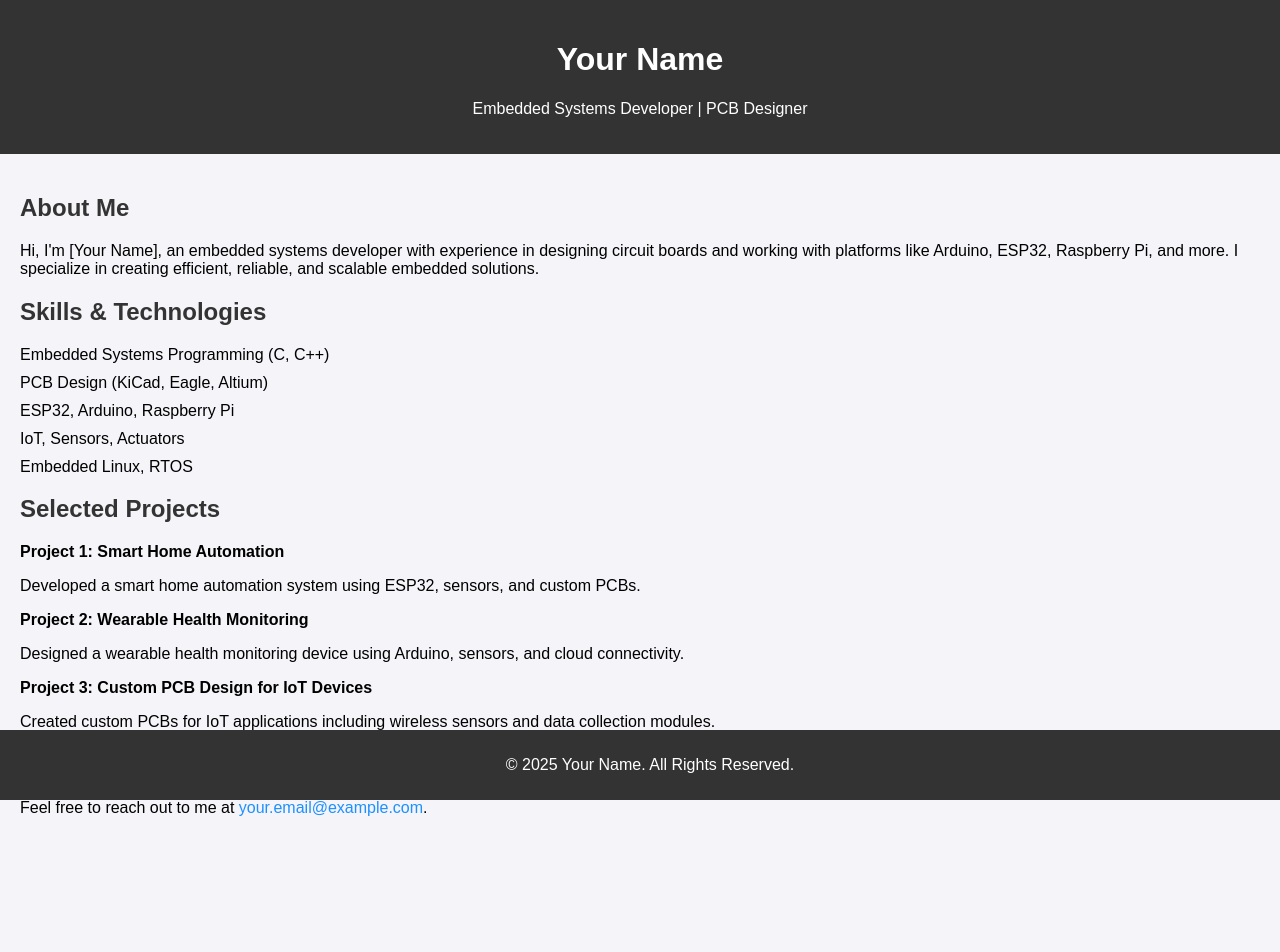
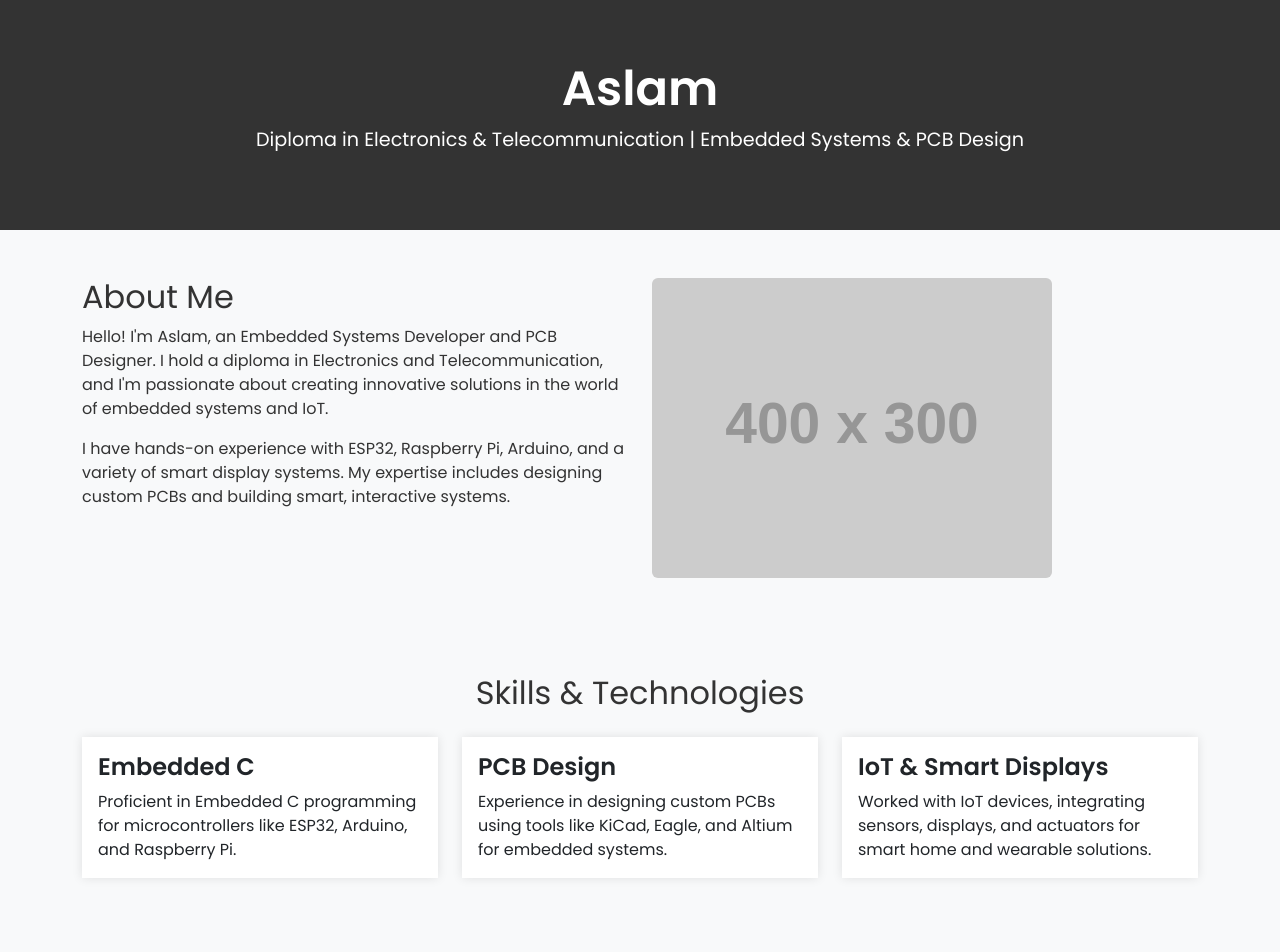
Before and after one commit to aslamEmbedded/portfolio, a plain HTML site: page index.html in a window 1280 px wide. Shown: the top 952 px of the page. Before the commit the page ends 853 px from the top, so only its background shows below. Drawn offline with nearby package versions, Linux system fonts and the light colour scheme; placeholder pictures from the web are drawn by us.

Commit message:
Update index.html

```diff
--- a/index.html
+++ b/index.html
@@ -3,92 +3,189 @@
 <head>
     <meta charset="UTF-8">
     <meta name="viewport" content="width=device-width, initial-scale=1.0">
-    <meta http-equiv="X-UA-Compatible" content="ie=edge">
-    <title>Your Name - Embedded Systems Developer & PCB Designer</title>
+    <title>Aslam's Portfolio - Embedded Systems & PCB Design</title>
+
+    <!-- Bootstrap CSS -->
+    <link href="https://cdn.jsdelivr.net/npm/bootstrap@5.3.0-alpha1/dist/css/bootstrap.min.css" rel="stylesheet" integrity="sha384-KyZXEJ3Q1KYO9eJkDItf3WkquHEmn6p3wQfZ1USMLRo2bMzA5e2zwZQ4Y8Qv9GJ7" crossorigin="anonymous">
+
+    <!-- Google Font -->
+    <link href="https://fonts.googleapis.com/css2?family=Poppins:wght@300;400;600&display=swap" rel="stylesheet">
+
     <style>
         body {
-            font-family: Arial, sans-serif;
-            background-color: #f4f4f9;
-            margin: 0;
-            padding: 0;
+            font-family: 'Poppins', sans-serif;
+            background-color: #f8f9fa;
+            color: #333;
         }
+
         header {
-            background-color: #333;
+            background: #333;
             color: white;
-            padding: 20px;
+            padding: 60px 0;
             text-align: center;
         }
-        .content {
-            padding: 20px;
+
+        .header-title {
+            font-size: 3rem;
+            font-weight: 600;
         }
-        .content h2 {
-            color: #333;
+
+        .header-subtitle {
+            font-size: 1.2rem;
+            font-weight: 400;
         }
-        .content ul {
-            list-style-type: none;
-            padding: 0;
+
+        .card {
+            border: none;
+            border-radius: 10px;
         }
-        .content ul li {
-            margin: 10px 0;
+
+        .card-body {
+            background-color: #fff;
+            box-shadow: 0 0 10px rgba(0, 0, 0, 0.1);
         }
+
+        .card-title {
+            font-size: 1.5rem;
+            font-weight: 600;
+        }
+
         footer {
             background-color: #333;
             color: white;
+            padding: 20px 0;
             text-align: center;
-            padding: 10px;
-            position: absolute;
-            bottom: 0;
-            width: 100%;
         }
-        a {
-            color: #1e90ff;
-            text-decoration: none;
+
+        .btn-primary {
+            background-color: #007bff;
+            border-color: #007bff;
+        }
+
+        .btn-primary:hover {
+            background-color: #0056b3;
+            border-color: #0056b3;
         }
     </style>
 </head>
+
 <body>
+
+    <!-- Header Section -->
     <header>
-        <h1>Your Name</h1>
-        <p>Embedded Systems Developer | PCB Designer</p>
+        <div class="container">
+            <h1 class="header-title">Aslam</h1>
+            <p class="header-subtitle">Diploma in Electronics & Telecommunication | Embedded Systems & PCB Design</p>
+        </div>
     </header>
 
-    <div class="content">
-        <h2>About Me</h2>
-        <p>
-            Hi, I'm [Your Name], an embedded systems developer with experience in designing circuit boards and working with platforms like Arduino, ESP32, Raspberry Pi, and more. I specialize in creating efficient, reliable, and scalable embedded solutions.
-        </p>
+    <!-- About Me Section -->
+    <section id="about" class="py-5">
+        <div class="container">
+            <div class="row">
+                <div class="col-md-6">
+                    <h2>About Me</h2>
+                    <p>
+                        Hello! I'm Aslam, an Embedded Systems Developer and PCB Designer. I hold a diploma in Electronics and Telecommunication, and I'm passionate about creating innovative solutions in the world of embedded systems and IoT.
+                    </p>
+                    <p>
+                        I have hands-on experience with ESP32, Raspberry Pi, Arduino, and a variety of smart display systems. My expertise includes designing custom PCBs and building smart, interactive systems.
+                    </p>
+                </div>
+                <div class="col-md-6">
+                    <img src="https://via.placeholder.com/400x300" class="img-fluid rounded" alt="Aslam">
+                </div>
+            </div>
+        </div>
+    </section>
 
-        <h2>Skills & Technologies</h2>
-        <ul>
-            <li>Embedded Systems Programming (C, C++)</li>
-            <li>PCB Design (KiCad, Eagle, Altium)</li>
-            <li>ESP32, Arduino, Raspberry Pi</li>
-            <li>IoT, Sensors, Actuators</li>
-            <li>Embedded Linux, RTOS</li>
-        </ul>
+    <!-- Skills Section -->
+    <section id="skills" class="bg-light py-5">
+        <div class="container">
+            <h2 class="text-center mb-4">Skills & Technologies</h2>
+            <div class="row">
+                <div class="col-md-4">
+                    <div class="card">
+                        <div class="card-body">
+                            <h5 class="card-title">Embedded C</h5>
+                            <p class="card-text">Proficient in Embedded C programming for microcontrollers like ESP32, Arduino, and Raspberry Pi.</p>
+                        </div>
+                    </div>
+                </div>
+                <div class="col-md-4">
+                    <div class="card">
+                        <div class="card-body">
+                            <h5 class="card-title">PCB Design</h5>
+                            <p class="card-text">Experience in designing custom PCBs using tools like KiCad, Eagle, and Altium for embedded systems.</p>
+                        </div>
+                    </div>
+                </div>
+                <div class="col-md-4">
+                    <div class="card">
+                        <div class="card-body">
+                            <h5 class="card-title">IoT & Smart Displays</h5>
+                            <p class="card-text">Worked with IoT devices, integrating sensors, displays, and actuators for smart home and wearable solutions.</p>
+                        </div>
+                    </div>
+                </div>
+            </div>
+        </div>
+    </section>
 
-        <h2>Selected Projects</h2>
-        <ul>
-            <li>
-                <strong>Project 1: Smart Home Automation</strong>
-                <p>Developed a smart home automation system using ESP32, sensors, and custom PCBs.</p>
-            </li>
-            <li>
-                <strong>Project 2: Wearable Health Monitoring</strong>
-                <p>Designed a wearable health monitoring device using Arduino, sensors, and cloud connectivity.</p>
-            </li>
-            <li>
-                <strong>Project 3: Custom PCB Design for IoT Devices</strong>
-                <p>Created custom PCBs for IoT applications including wireless sensors and data collection modules.</p>
-            </li>
-        </ul>
+    <!-- Projects Section -->
+    <section id="projects" class="py-5">
+        <div class="container">
+            <h2 class="text-center mb-4">Selected Projects</h2>
+            <div class="row">
+                <div class="col-md-4">
+                    <div class="card">
+                        <img src="https://via.placeholder.com/350x250" class="card-img-top" alt="Project 1">
+                        <div class="card-body">
+                            <h5 class="card-title">Smart Home Automation</h5>
+                            <p class="card-text">Built an IoT-based smart home automation system with ESP32, sensors, and a custom PCB design.</p>
+                        </div>
+                    </div>
+                </div>
+                <div class="col-md-4">
+                    <div class="card">
+                        <img src="https://via.placeholder.com/350x250" class="card-img-top" alt="Project 2">
+                        <div class="card-body">
+                            <h5 class="card-title">Wearable Health Monitoring</h5>
+                            <p class="card-text">Designed a health monitoring wearable using Arduino, sensors, and a cloud-based dashboard for data visualization.</p>
+                        </div>
+                    </div>
+                </div>
+                <div class="col-md-4">
+                    <div class="card">
+                        <img src="https://via.placeholder.com/350x250" class="card-img-top" alt="Project 3">
+                        <div class="card-body">
+                            <h5 class="card-title">Industrial IoT Sensor Network</h5>
+                            <p class="card-text">Developed an industrial IoT sensor network for real-time data collection and monitoring of equipment performance using ESP32 and custom PCBs.</p>
+                        </div>
+                    </div>
+                </div>
+            </div>
+        </div>
+    </section>
 
-        <h2>Contact</h2>
-        <p>Feel free to reach out to me at <a href="mailto:your.email@example.com">your.email@example.com</a>.</p>
-    </div>
+    <!-- Contact Section -->
+    <section id="contact" class="bg-light py-5">
+        <div class="container">
+            <h2 class="text-center mb-4">Contact Me</h2>
+            <p class="text-center">Feel free to reach out if you'd like to collaborate or learn more about my work!</p>
+            <div class="text-center">
+                <a href="mailto:your.email@example.com" class="btn btn-primary">Contact Me</a>
+            </div>
+        </div>
+    </section>
 
+    <!-- Footer Section -->
     <footer>
-        <p>&copy; 2025 Your Name. All Rights Reserved.</p>
+        <p>&copy; 2025 Aslam. All Rights Reserved.</p>
     </footer>
+
+    <!-- Bootstrap JS and dependencies -->
+    <script src="https://cdn.jsdelivr.net/npm/@popperjs/core@2.11.6/dist/umd/popper.min.js" integrity="sha384-oBqDVmMz4fnFO9gyb6kD3Xg9aTOq5Y9FwFfXyQ7R5lFg5h47flQw1L0uY6uJw0PpQ" crossorigin="anonymous"></script>
+    <script src="https://cdn.jsdelivr.net/npm/bootstrap@5.3.0-alpha1/dist/js/bootstrap.min.js" integrity="sha384-pzjw8f+ua7Kw1TIq0wX7QwXX8+K8vly8pB9n9mEKg2pOg7tyr9jeOq0xC6lgJPzB" crossorigin="anonymous"></script>
 </body>
 </html>
```
